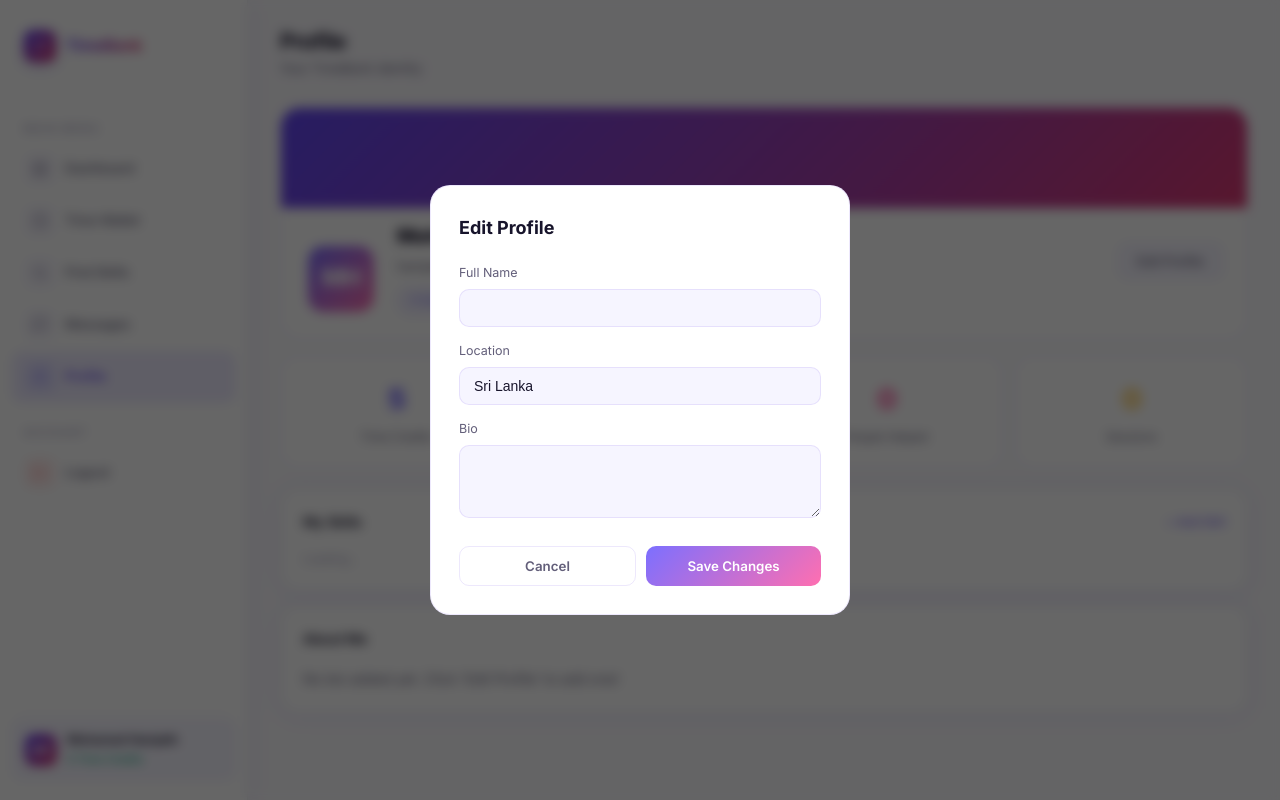
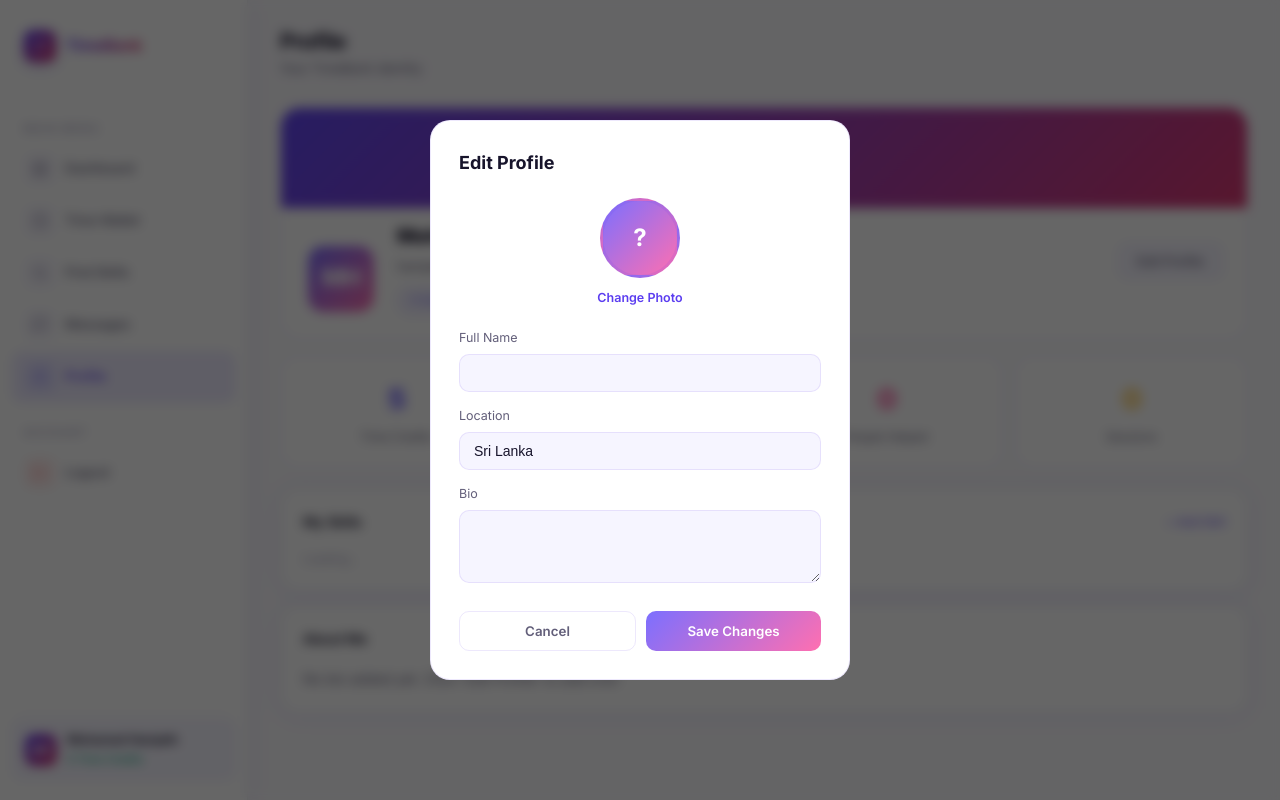
Before and after one commit to ihamjth11/timebank-app, a React (Vite) app in the folder client/: page /profile in a window 1280 px wide. Both pictures are taken after a click on the button "Edit Profile". Built offline with nearby package versions, Linux system fonts and the light colour scheme.

Commit message:
Add profile photo upload and fix skills loading

```diff
--- a/client/src/pages/Profile.jsx
+++ b/client/src/pages/Profile.jsx
@@ -11,9 +11,27 @@ function EditProfileModal({ user, onClose, onSave }) {
   const [form, setForm] = useState({
     name: user?.name || '',
     bio: user?.bio || '',
-    location: user?.location || 'Sri Lanka'
+    location: user?.location || 'Sri Lanka',
+    avatar: user?.avatar || ''
   })
   const [loading, setLoading] = useState(false)
+  const [uploading, setUploading] = useState(false)
+
+  const handlePhotoChange = (e) => {
+    const file = e.target.files[0]
+    if (!file) return
+    if (file.size > 1024 * 1024) {
+      alert('Please choose an image smaller than 1MB')
+      return
+    }
+    setUploading(true)
+    const reader = new FileReader()
+    reader.onloadend = () => {
+      setForm({ ...form, avatar: reader.result })
+      setUploading(false)
+    }
+    reader.readAsDataURL(file)
+  }
 
   const handleSubmit = async () => {
     setLoading(true)
@@ -30,11 +48,35 @@ function EditProfileModal({ user, onClose, onSave }) {
     }} onClick={onClose}>
       <div style={{
         background: 'var(--card)', border: '1px solid var(--border)',
-        borderRadius: '20px', padding: '28px', width: '100%', maxWidth: '420px'
+        borderRadius: '20px', padding: '28px', width: '100%', maxWidth: '420px',
+        maxHeight: '85vh', overflowY: 'auto'
       }} onClick={e => e.stopPropagation()}>
         <h2 style={{ fontSize: '18px', fontWeight: 700, color: 'var(--text)', marginBottom: '20px' }}>
           Edit Profile
         </h2>
+
+        <div style={{ display: 'flex', flexDirection: 'column', alignItems: 'center', marginBottom: '20px' }}>
+          <div style={{
+            width: '80px', height: '80px', borderRadius: '50%', overflow: 'hidden',
+            background: form.avatar ? 'transparent' : 'linear-gradient(135deg, #7c6fff, #ff6fb0)',
+            display: 'flex', alignItems: 'center', justifyContent: 'center',
+            marginBottom: '10px', border: '3px solid var(--border)'
+          }}>
+            {form.avatar ? (
+              <img src={form.avatar} alt="Preview" style={{ width: '100%', height: '100%', objectFit: 'cover' }} />
+            ) : (
+              <span style={{ color: '#fff', fontSize: '24px', fontWeight: 700 }}>
+                {form.name ? form.name.split(' ').map(n => n[0]).join('').toUpperCase() : '?'}
+              </span>
+            )}
+          </div>
+          <label style={{
+            fontSize: '12.5px', color: 'var(--accent)', fontWeight: 600, cursor: 'pointer'
+          }}>
+            {uploading ? 'Uploading...' : 'Change Photo'}
+            <input type="file" accept="image/*" onChange={handlePhotoChange} style={{ display: 'none' }} />
+          </label>
+        </div>
 
         <div style={{ marginBottom: '14px' }}>
           <label style={{ fontSize: '12.5px', color: 'var(--text-secondary)', marginBottom: '6px', display: 'block' }}>Full Name</label>
@@ -82,7 +124,7 @@ function EditProfileModal({ user, onClose, onSave }) {
           }}>
             Cancel
           </button>
-          <button onClick={handleSubmit} disabled={loading} style={{
+          <button onClick={handleSubmit} disabled={loading || uploading} style={{
             flex: 1, padding: '11px', borderRadius: '10px', border: 'none',
             background: 'linear-gradient(135deg, #7c6fff, #ff6fb0)', color: '#fff', fontWeight: 600, cursor: 'pointer'
           }}>
@@ -114,10 +156,12 @@ function Profile() {
 
   useEffect(() => {
     const fetchMySkills = async () => {
+      if (!user?.id) return
+      setLoadingSkills(true)
       try {
         const res = await axios.get(`${API}/skills`)
         const all = res.data.skills || []
-        const mine = all.filter(s => s.user === user?.id)
+        const mine = all.filter(s => s.user === user.id)
         setMySkills(mine)
       } catch (err) {
         console.error('Failed to fetch skills:', err)
@@ -125,7 +169,7 @@ function Profile() {
         setLoadingSkills(false)
       }
     }
-    if (user?.id) fetchMySkills()
+    fetchMySkills()
   }, [user?.id])
 
   return (
@@ -184,7 +228,9 @@ function Profile() {
 
         <div className="dash__sidebar-bottom">
           <div className="dash__sidebar-user">
-            <div className="dash__sidebar-avatar">{initials}</div>
+            <div className="dash__sidebar-avatar" style={user?.avatar ? { background: 'transparent', overflow: 'hidden', padding: 0 } : {}}>
+              {user?.avatar ? <img src={user.avatar} alt="" style={{ width: '100%', height: '100%', objectFit: 'cover', borderRadius: '9px' }} /> : initials}
+            </div>
             <div>
               <div className="dash__sidebar-user-name">{user?.name || 'Mohamed Hamjath'}</div>
               <div className="dash__sidebar-user-credits">{user?.timeCredits ?? 5} Time Credits</div>
@@ -204,8 +250,8 @@ function Profile() {
         <div className="profile__card">
           <div className="profile__cover" />
           <div className="profile__info">
-            <div className="profile__avatar">
-              {initials}
+            <div className="profile__avatar" style={user?.avatar ? { background: 'transparent', overflow: 'hidden' } : {}}>
+              {user?.avatar ? <img src={user.avatar} alt="" style={{ width: '100%', height: '100%', objectFit: 'cover' }} /> : initials}
             </div>
             <div className="profile__details">
               <h2 className="profile__name">{user?.name || 'Mohamed Hamjath'}</h2>
```
Also changed, not shown: 1 other file (tests, documents, lock files or other folders).
